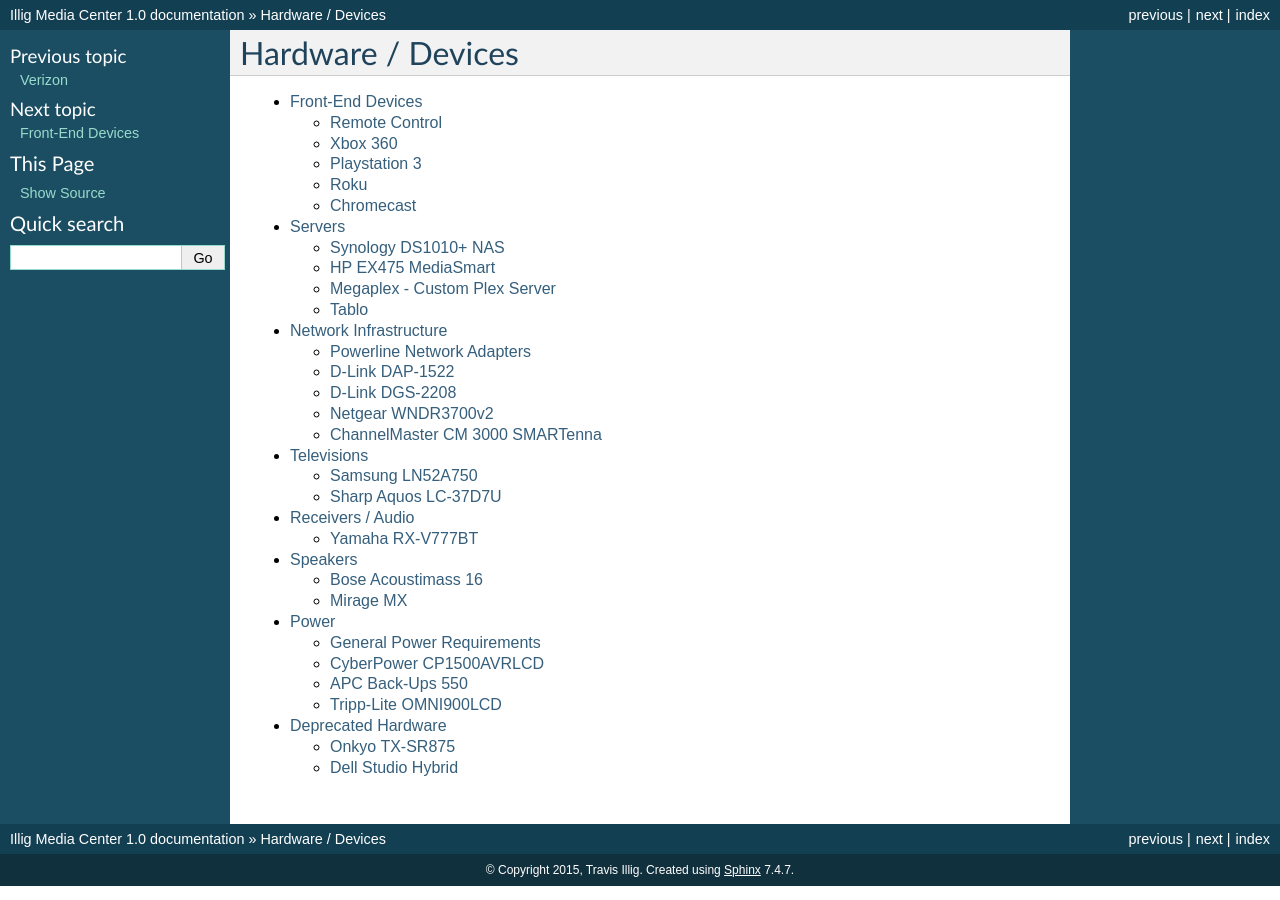
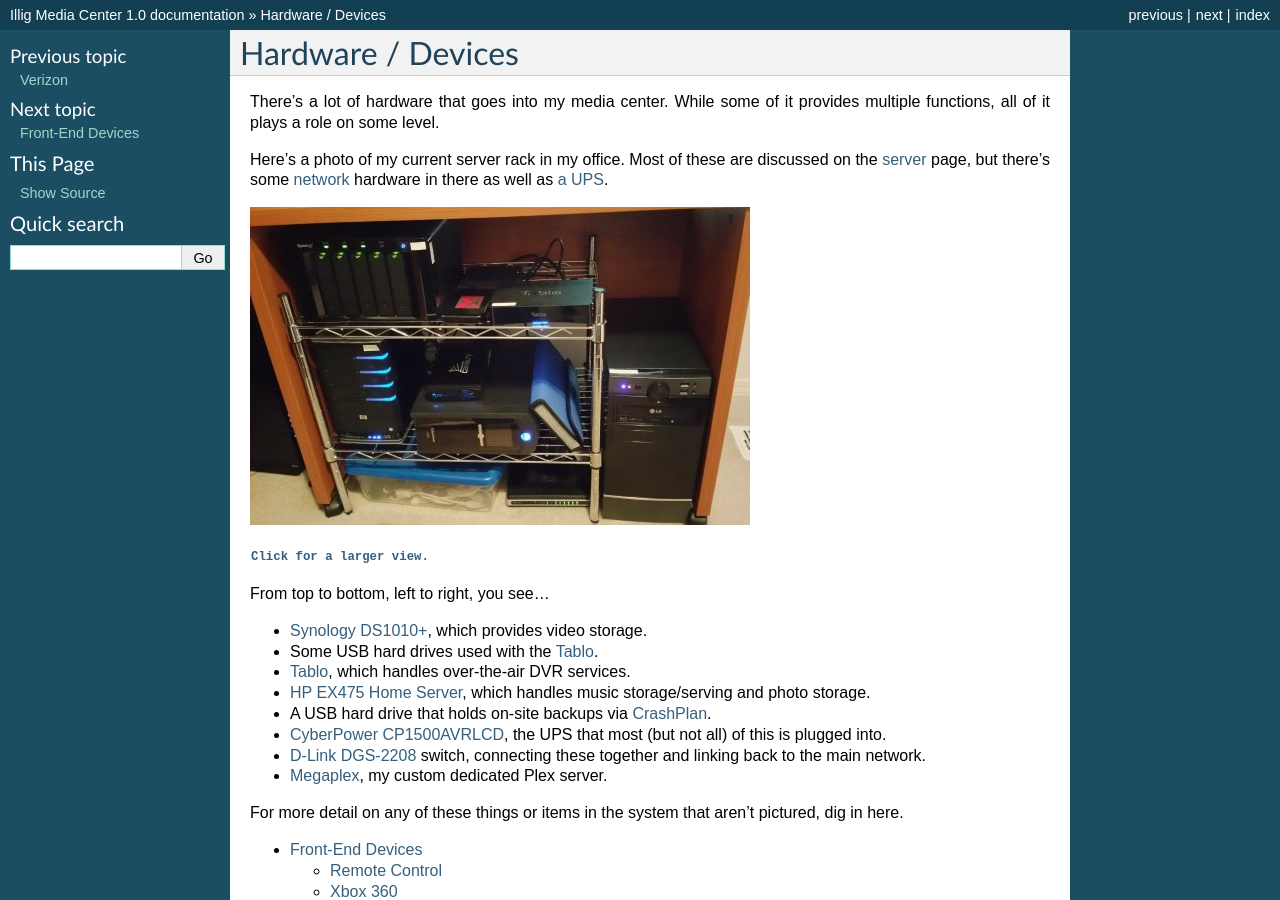
Before and after one commit to tillig/mediacenter, a Sphinx documentation site: the page built from docs/hardware/index.rst, in a window 1280 px wide and 900 px high. Built offline with Sphinx 7.4.7, drawn with Linux system fonts in a browser that asks for light colours.

Commit message:
Added a server rack image.

```diff
--- a/docs/hardware/index.rst
+++ b/docs/hardware/index.rst
@@ -1,6 +1,28 @@
 ==================
 Hardware / Devices
 ==================
+
+There's a lot of hardware that goes into my media center. While some of it provides multiple functions, all of it plays a role on some level.
+
+Here's a photo of my current server rack in my office. Most of these are discussed on the :doc:`server <server/index>` page, but there's some :doc:`network <network/index>` hardware in there as well as :doc:`a UPS <power/index>`.
+
+.. image:: servers_small.jpg
+   :target: ../_downloads/servers.jpg
+
+:download:`Click for a larger view. <servers.jpg>`
+
+From top to bottom, left to right, you see...
+
+- :doc:`Synology DS1010+ <server/synologyds1010>`, which provides video storage.
+- Some USB hard drives used with the :doc:`Tablo <server/tablo>`.
+- :doc:`Tablo <server/tablo>`, which handles over-the-air DVR services.
+- :doc:`HP EX475 Home Server <server/hpex475>`, which handles music storage/serving and photo storage.
+- A USB hard drive that holds on-site backups via :doc:`CrashPlan <../software/system/crashplan>`.
+- :doc:`CyberPower CP1500AVRLCD <power/index>`, the UPS that most (but not all) of this is plugged into.
+- :doc:`D-Link DGS-2208 <network/dgs2208>` switch, connecting these together and linking back to the main network.
+- :doc:`Megaplex <server/megaplex>`, my custom dedicated Plex server.
+
+For more detail on any of these things or items in the system that aren't pictured, dig in here.
 
 .. toctree::
     :maxdepth: 2
```
Also changed, not shown: docs/hardware/server/index.rst (+13 -0 lines), docs/hardware/servers.jpg (added), docs/hardware/servers_small.jpg (added).
